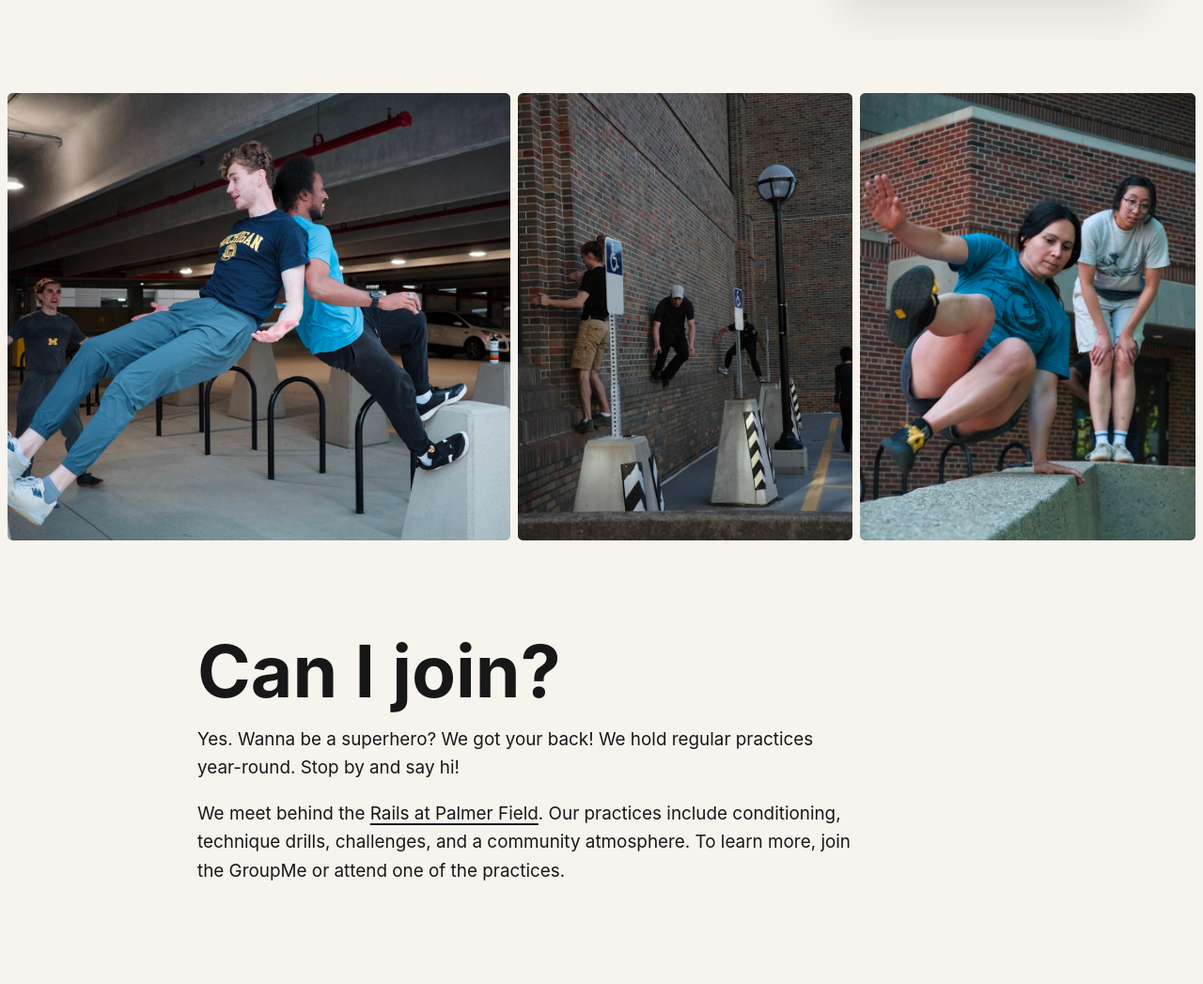
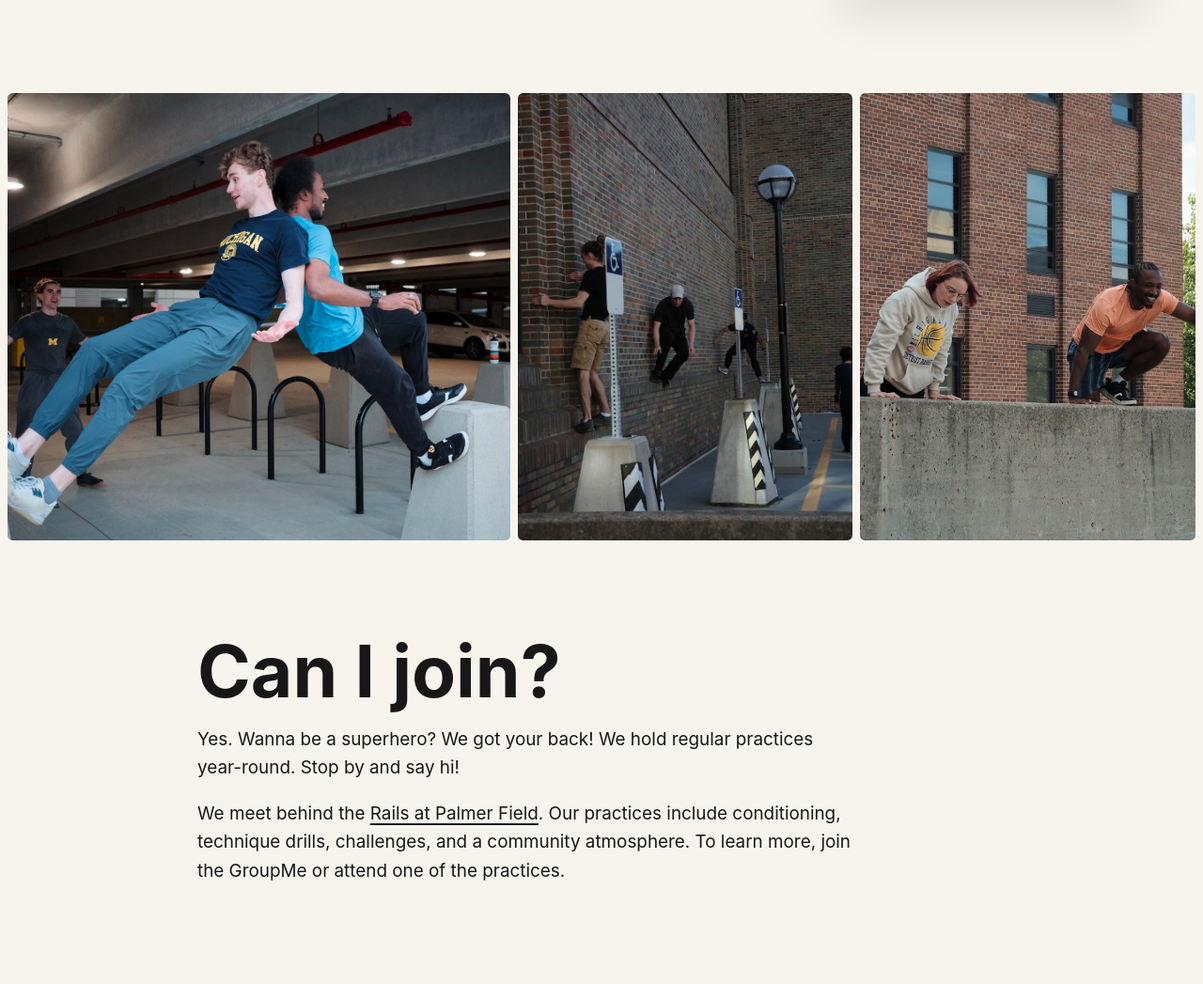
Before and after one commit to michigan-parkour/website, a plain HTML site: page index.html in a window 1280 px wide. Shown: the part 950-1997 px from the top of the page at 94% size. Drawn offline with Linux system fonts and the light colour scheme.

Commit message:
Update photo band image

```diff
--- a/index.html
+++ b/index.html
@@ -59,7 +59,7 @@
       <section class="photo-band" aria-label="Parkour practice at Palmer Field">
         <img src="assets/images/matt-48.jpg" alt="Michigan Parkour members practicing on campus">
         <img src="assets/images/matt-37.jpg" alt="Michigan Parkour members training along a brick wall">
-        <img src="assets/images/matt-70.jpg" alt="Michigan Parkour member practicing a movement challenge">
+        <img src="assets/images/album-2026-06-16-22.jpg" alt="Michigan Parkour members practicing a wall movement challenge">
       </section>
 
       <section class="section split">
@@ -167,6 +167,7 @@
           <img src="assets/images/matt-65.jpg" alt="Michigan Parkour member training outdoors">
           <img src="assets/images/matt-32.jpg" alt="Michigan Parkour members training together">
           <img src="assets/images/matt-69.jpg" alt="Michigan Parkour member training outside">
+          <img src="assets/images/matt-70.jpg" alt="Michigan Parkour member practicing a movement challenge">
           <img class="wide" src="assets/images/matt-64.jpg" alt="Michigan Parkour member practicing a jump">
           <img class="wide" src="assets/images/album-2026-06-09-block-jump.jpg" alt="Michigan Parkour member jumping onto a concrete block under a cloudy sky">
         </div>
```
Also changed, not shown: assets/images/album-2026-06-16-22.jpg (added).
